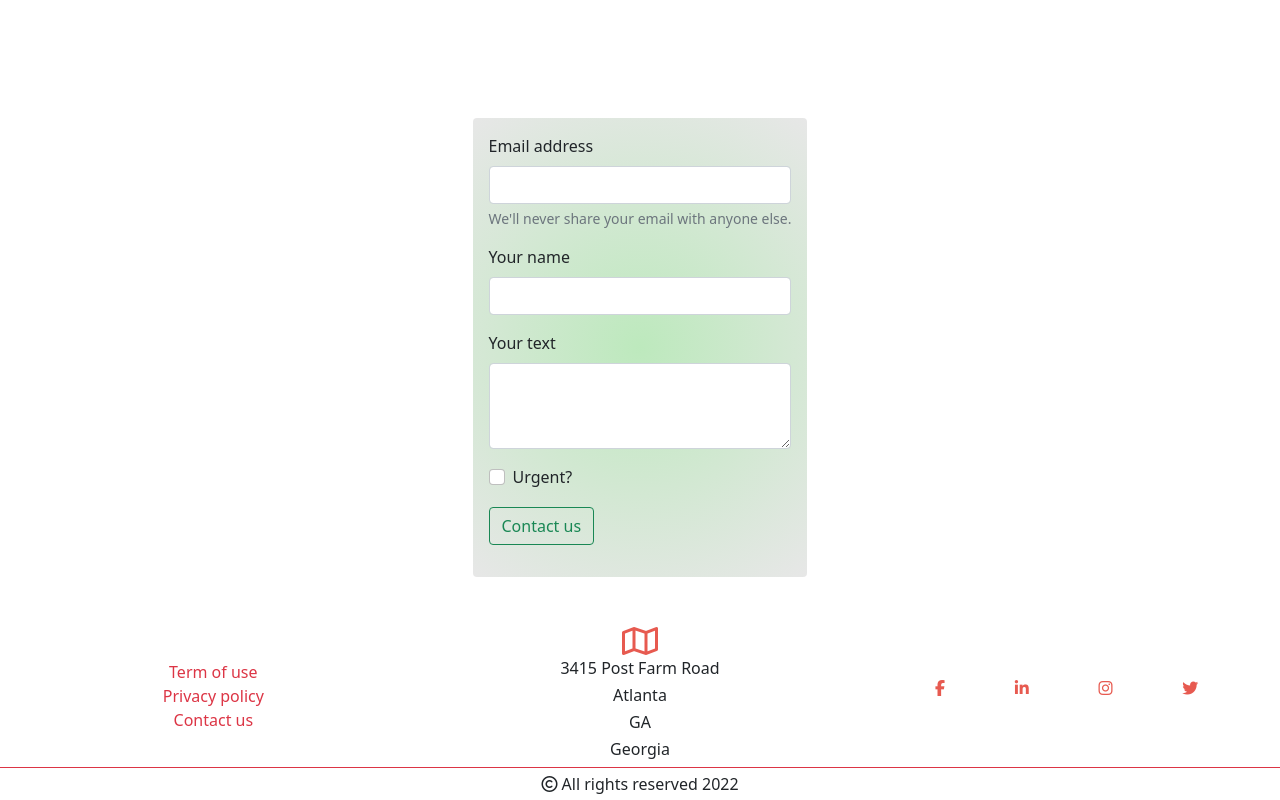
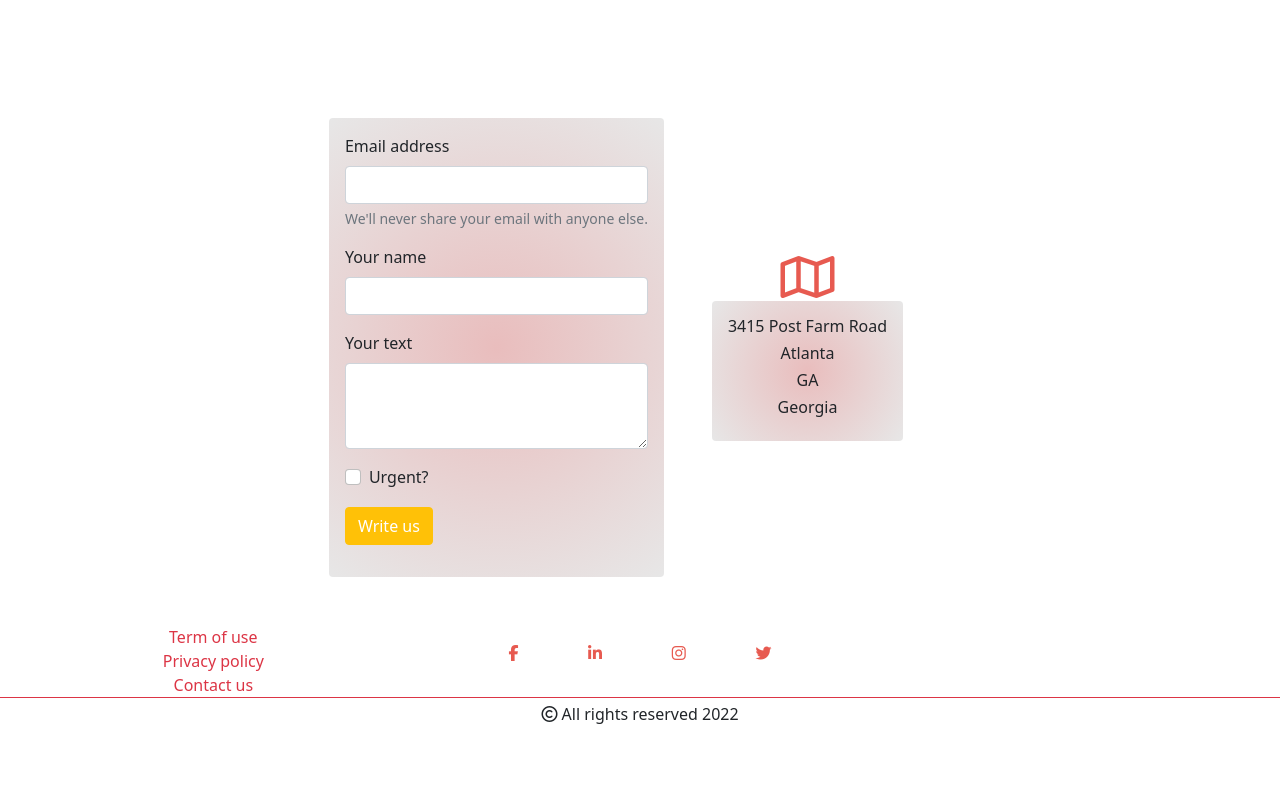
Before and after one commit to Mancefas/petService, a plain HTML site: page index.html in a window 1280 px wide. Shown: the part 2186-2986 px from the top of the page. After the commit the page ends 2916 px from the top, so only its background shows below. Drawn offline with nearby package versions, Linux system fonts and the light colour scheme.

Commit message:
address near contc form, address shown in ftr on mobile

```diff
--- a/index.html
+++ b/index.html
@@ -233,7 +233,7 @@
       <div class="container working-hours mb-5">
         <div class="row">
           <div
-            class="col-10 col-sm-6 mx-auto bg-danger bg-gradient bg-opacity-100 border rounded d-flex flex-column justify-content-evenly"
+            class="col-10 col-sm-6 mx-auto gradient-bg border rounded d-flex flex-column justify-content-evenly"
           >
             <div class="d-flex justify-content-around">
               <p class="fw-bold">Mon-Tue</p>
@@ -357,13 +357,25 @@
 
           <button
             type="submit"
-            class="btn btn-outline-success mb-3"
+            class="btn btn-warning white mb-3"
             data-bs-toggle="modal"
             data-bs-target="#exampleModal"
           >
-            Contact us
+            Write us
           </button>
         </form>
+
+        <div
+          class="d-flex flex-column justify-content-center align-items-center m-5 d-none d-sm-flex"
+        >
+          <i class="fa-regular fa-map red-text fa-3x"></i>
+          <div class="gradient-bg p-3 rounded text-center">
+            <h6>3415 Post Farm Road</h6>
+            <h6>Atlanta</h6>
+            <h6>GA</h6>
+            <h6>Georgia</h6>
+          </div>
+        </div>
       </div>
 
       <!-- Pop up modal after submiting form -->
@@ -417,7 +429,7 @@
             >
             <a href="#" class="link-danger text-decoration-none">Contact us</a>
           </div>
-          <div class="col-6 text-center col-sm-4">
+          <div class="col-6 text-center col-sm-4 d-block d-sm-none">
             <i class="fa-regular fa-map red-text fa-2x"></i>
             <h6>3415 Post Farm Road</h6>
             <h6>Atlanta</h6>
--- a/style.css
+++ b/style.css
@@ -62,7 +62,7 @@
   background: rgb(189, 233, 189);
   background: radial-gradient(
     circle,
-    rgba(189, 233, 189, 1) 0%,
+    rgb(233, 189, 189) 0%,
     rgba(231, 231, 231, 1) 100%
   );
 }
```
